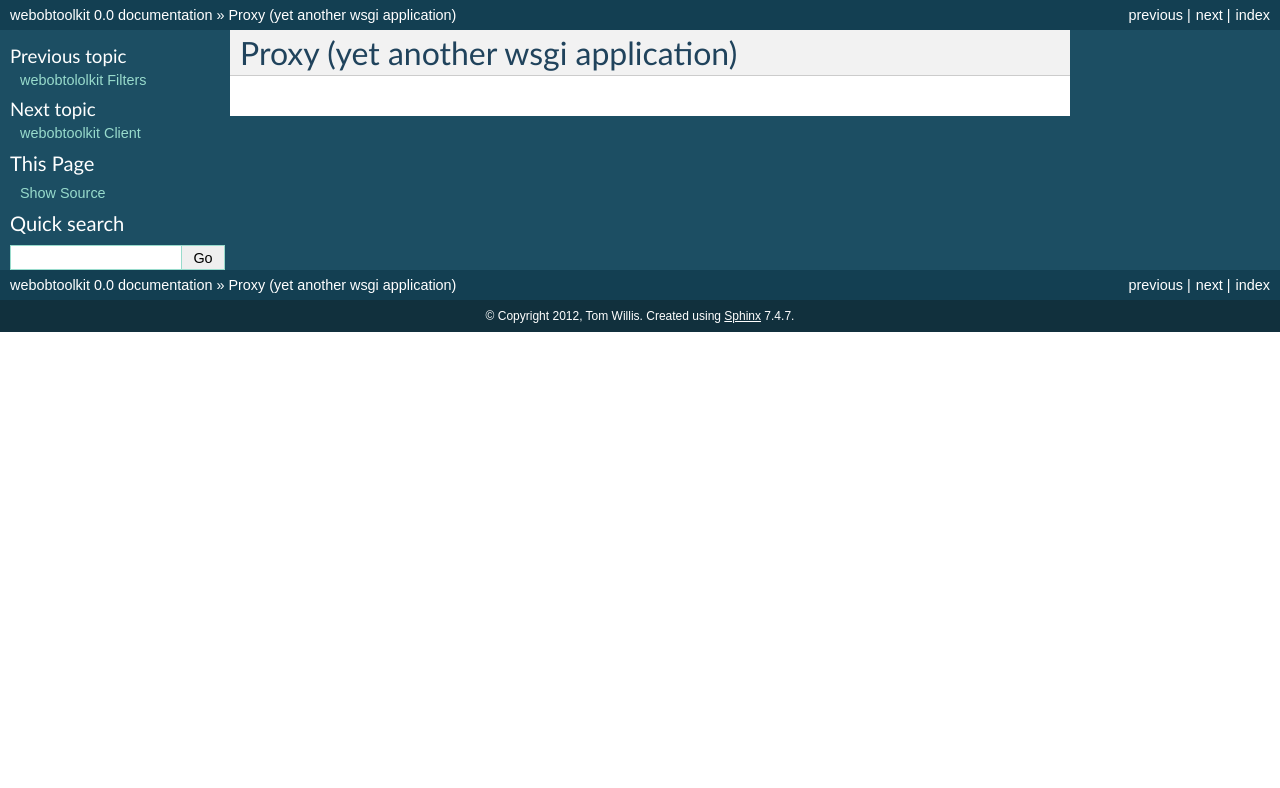
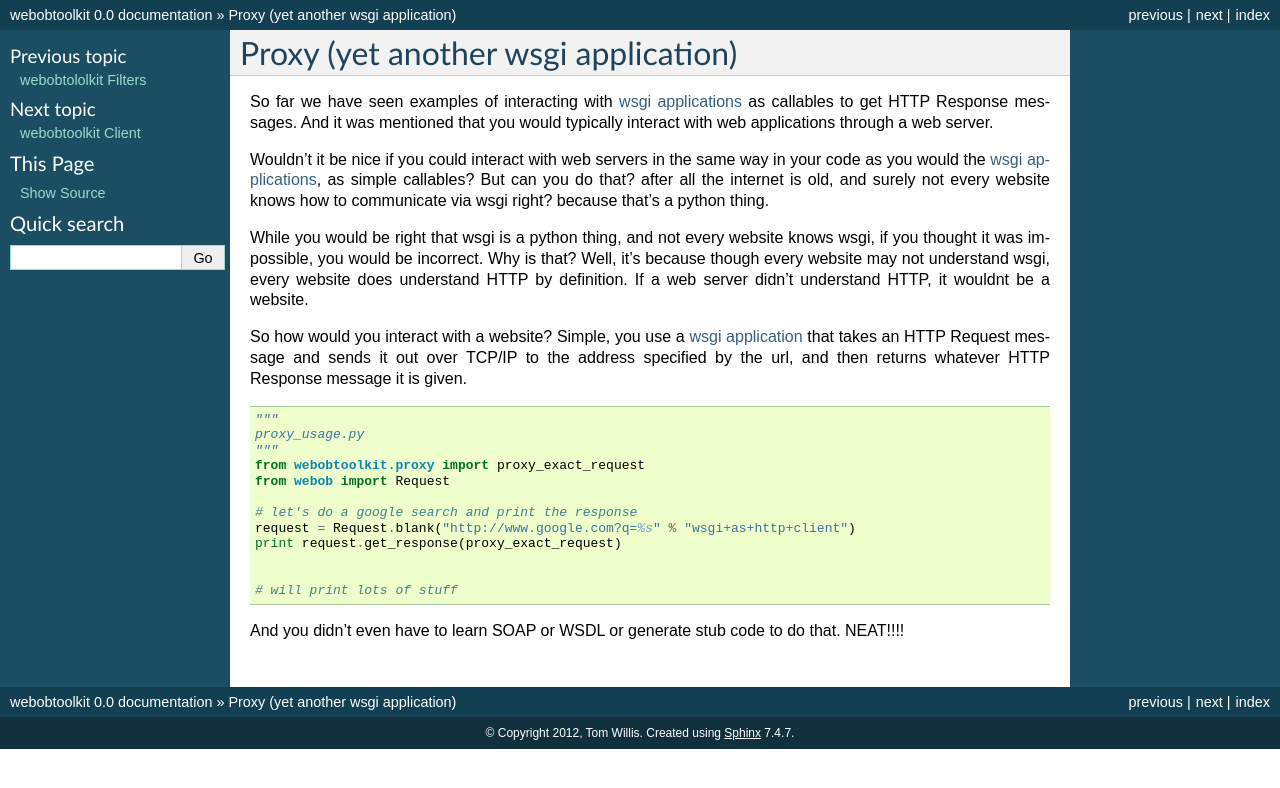
Before and after one commit to twillis/webobtoolkit, a Sphinx documentation site: the page built from doc/source/proxy.rst, in a window 1280 px wide. Shown: the top 788 px of the page. Built offline with Sphinx 7.4.7, drawn with Linux system fonts in a browser that asks for light colours.

Commit message:
completed first pass of the docs.

```diff
--- /dev/null
+++ b/doc/source/client_usage.py
@@ -0,0 +1,20 @@
+"""
+example client usage
+"""
+from webobtoolkit.client import Client, make_client_wsgi
+from webobtoolkit.proxy import proxy_exact_request
+import logging
+logging.basicConfig(level="DEBUG")
+
+# first we make an application
+app = make_client_wsgi(wsgi=proxy_exact_request, # this wsgi app sends the request to the url you specify
+                       cookie_support=True, # turn on cookie support
+                       content_decoding=True, # decompress responses if necessary
+                       logging=True, # turn on logging
+                       log_level="DEBUG") # set log level
+
+client = Client(app=app)
+
+response = client.get("http://www.google.com", params=(dict(q="wsgi as http client")))
+
+assert response.status_int == 200
--- /dev/null
+++ b/doc/source/filter_usage.py
@@ -0,0 +1,31 @@
+"""
+using filters
+"""
+from webobtoolkit import filters
+from webob import Request, Response
+import datetime
+
+
+def time_application(environ, start_response):
+    body = "the current time is %s " % datetime.datetime.now().isoformat()
+    return Response(body)(environ, start_response)
+
+
+# add cookie support
+application = filters.cookie_filter(time_application)
+
+# decompress the response if it is compressed
+application = filters.decode_filter(time_application)
+
+
+# raise an error the app returns something other than a 200 success
+# response
+def assert_success(request, response):
+    assert response.status_int == 200, "the request was not sucessful"
+
+
+application = filters.assert_filter(time_application, assert_=assert_success)
+
+response = Request.blank("/").get_response(application)
+
+print str(response)
--- a/doc/source/proxy.rst
+++ b/doc/source/proxy.rst
@@ -1,3 +1,34 @@
 ======================================
  Proxy (yet another wsgi application)
 ======================================
+
+So far we have seen examples of interacting with :ref:`wsgi
+applications <wsgi_application>` as callables to get HTTP Response
+messages. And it was mentioned that you would typically interact with
+web applications through a web server.
+
+Wouldn't it be nice if you could interact with web servers in the same
+way in your code as you would the :ref:`wsgi applications
+<wsgi_application>`, as simple callables? But can you do that? after
+all the internet is old, and surely not every website knows how to
+communicate via wsgi right? because that's a python
+thing.
+
+While you would be right that wsgi is a python thing, and not every
+website knows wsgi, if you thought it was impossible, you would be
+incorrect. Why is that? Well, it's because though every website may
+not understand wsgi, every website does understand HTTP by
+definition. If a web server didn't understand HTTP, it wouldnt be a
+website.
+
+So how would you interact with a website? Simple, you use a
+:ref:`wsgi application <wsgi_application>` that takes an HTTP Request message and
+sends it out over TCP/IP to the address specified by the url, and then
+returns whatever HTTP Response message it is given.
+
+.. literalinclude:: proxy_usage.py
+   :language: python
+
+
+And you didn't even have to learn SOAP or WSDL or generate stub code
+to do that. NEAT!!!!
--- /dev/null
+++ b/doc/source/proxy_usage.py
@@ -0,0 +1,12 @@
+"""
+proxy_usage.py
+"""
+from webobtoolkit.proxy import proxy_exact_request
+from webob import Request
+
+# let's do a google search and print the response
+request = Request.blank("http://www.google.com?q=%s" % "wsgi+as+http+client")
+print request.get_response(proxy_exact_request)
+
+
+# will print lots of stuff
```
Also changed, not shown: doc/source/client.rst (+21 -1 lines), doc/source/filters.rst (+49 -2 lines).
